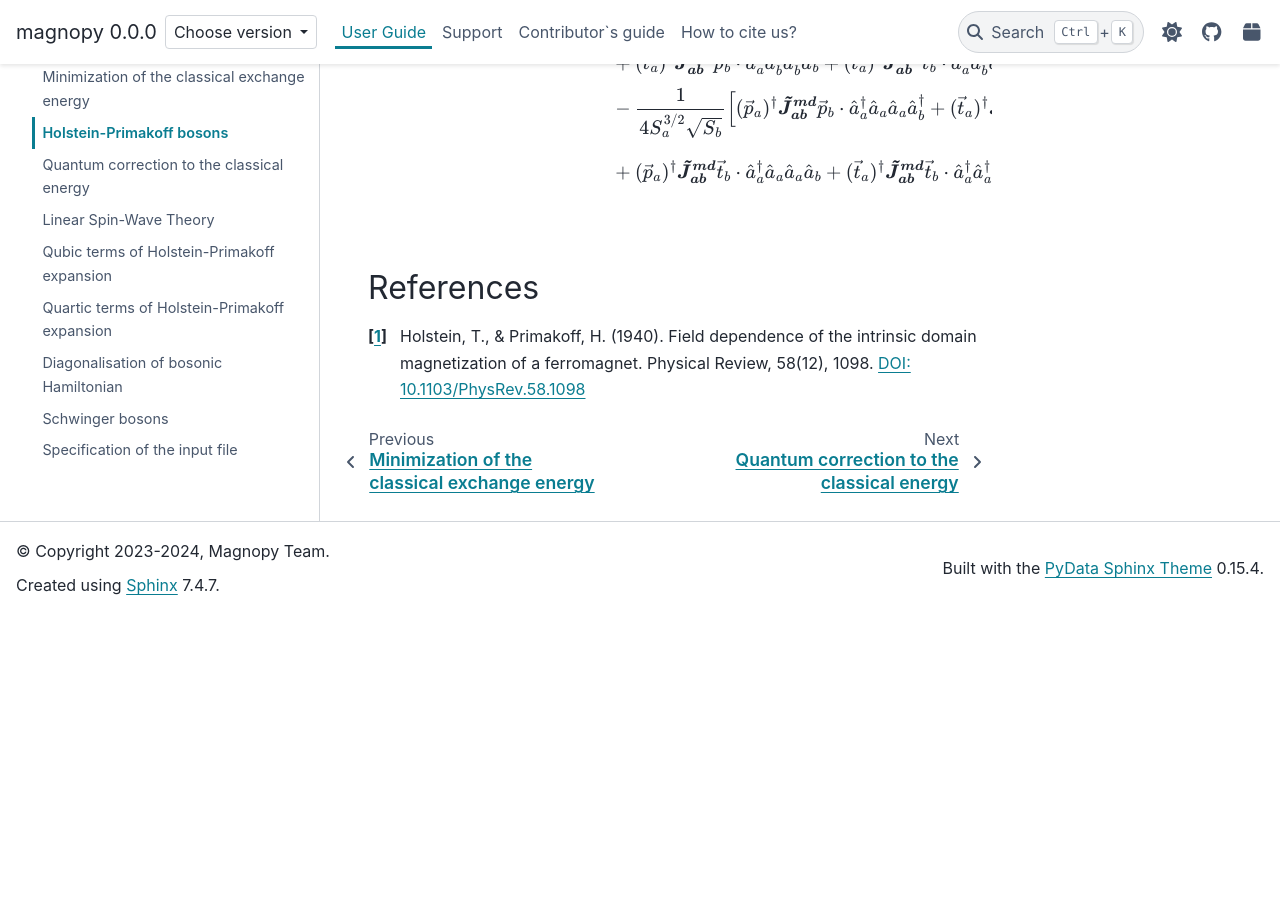
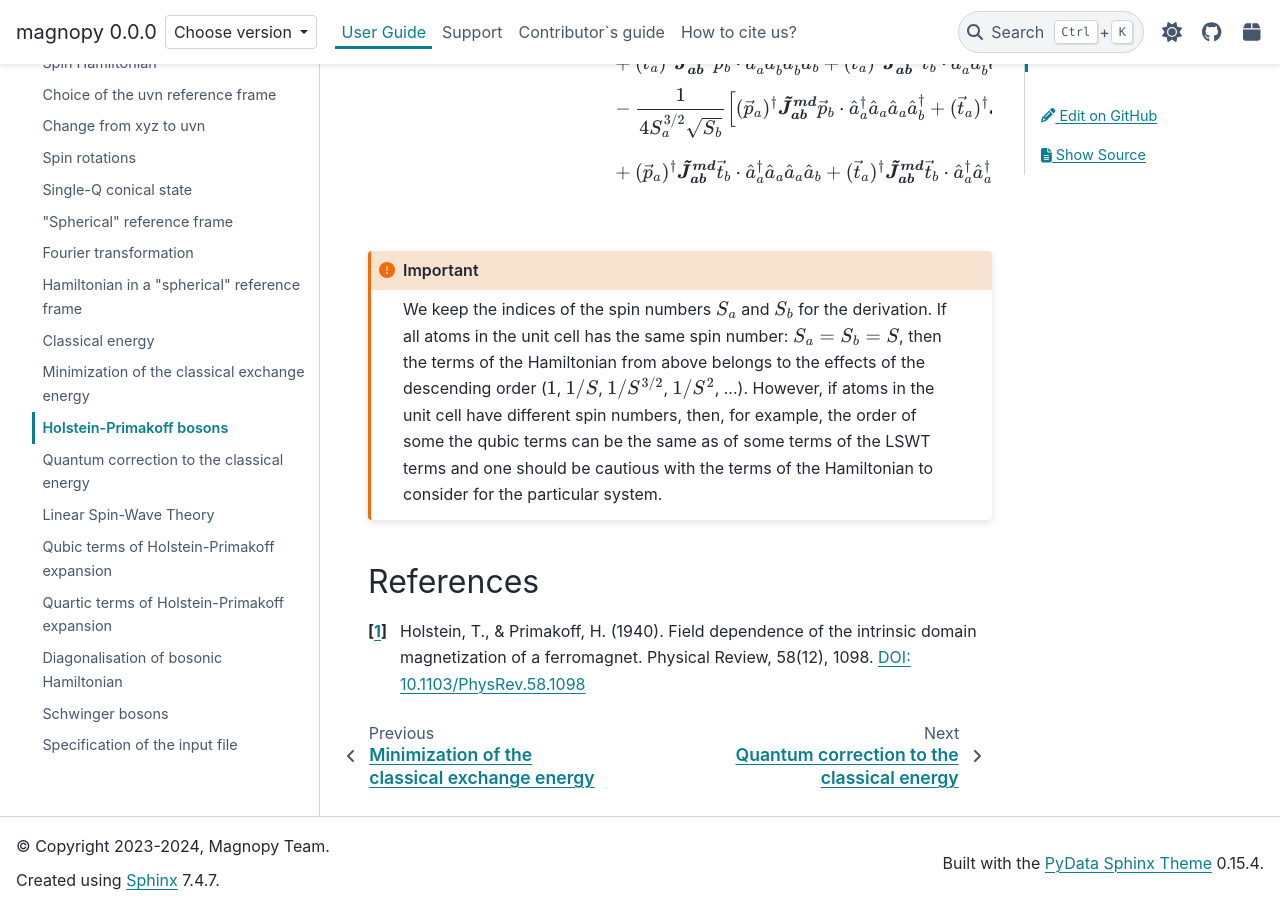
Before and after one commit to marcomarino123/magnopy, a Sphinx documentation site: the page built from docs/source/user-guide/methods/hp-bosons/index.rst, in a window 1280 px wide and 900 px high, scrolled down 4018 px. Built offline with Sphinx 7.4.7 and the PyData theme 0.15.4, drawn with Linux system fonts in a browser that asks for light colours; a script that is not in the unit is left out; before the commit the page ends 4633 px from its top, so only the background shows below that.

Commit message:
Add memo about the expantion order

```diff
--- a/docs/source/user-guide/methods/hp-bosons/index.rst
+++ b/docs/source/user-guide/methods/hp-bosons/index.rst
@@ -206,6 +206,16 @@
 
   .. include:: ../repeated-formulas/hamiltonian-hp-expansion-quartic-part.txt
 
+.. important::
+  We keep the indices of the spin numbers :math:`S_a` and :math:`S_b` for the derivation.
+  If all atoms in the unit cell has the same
+  spin number: :math:`S_a = S_b = S`, then the terms of the Hamiltonian from above
+  belongs to the effects of the descending order (:math:`1`, :math:`1/S`,
+  :math:`1/S^{3/2}`, :math:`1/S^2`, ...). However, if atoms in the unit cell have
+  different spin numbers, then, for example, the order of some the qubic terms can
+  be the same as of some terms of the LSWT terms and one should be cautious with the terms
+  of the Hamiltonian to consider for the particular system.
+
 References
 ==========
 
```
